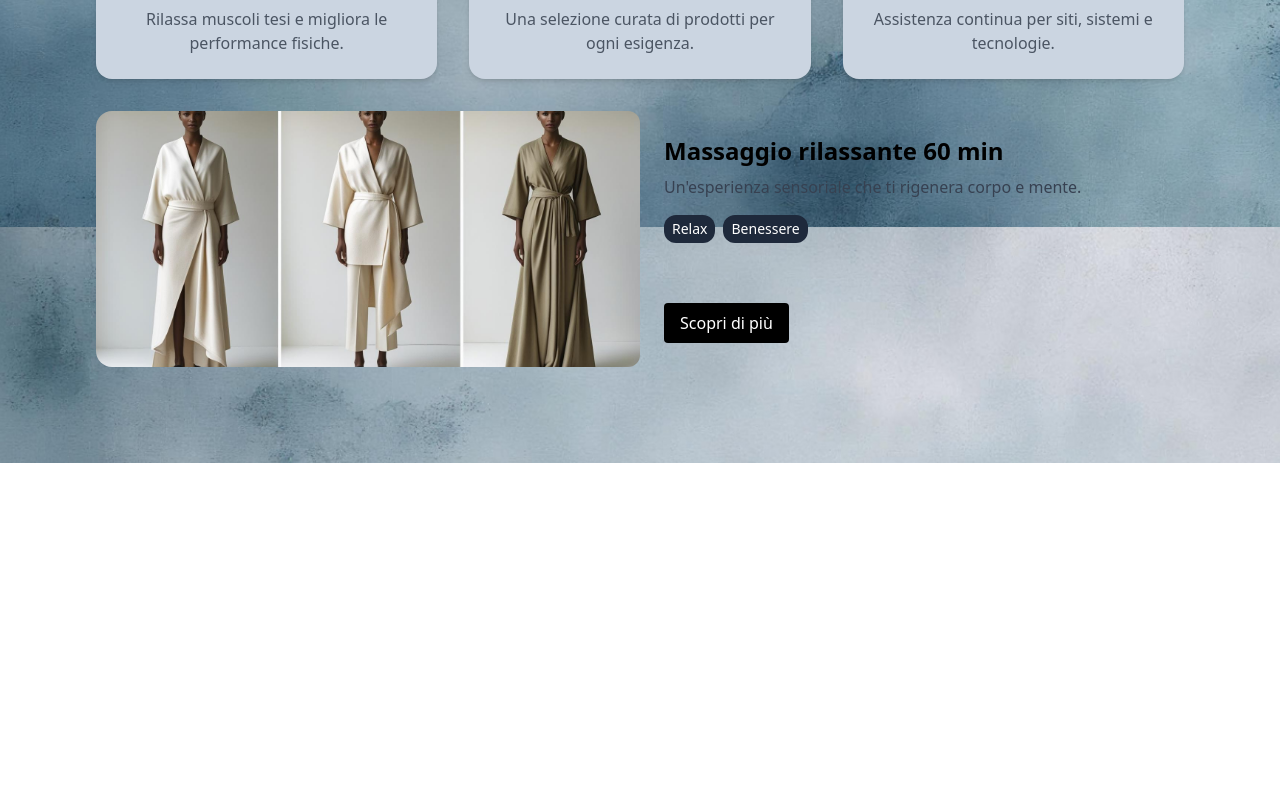
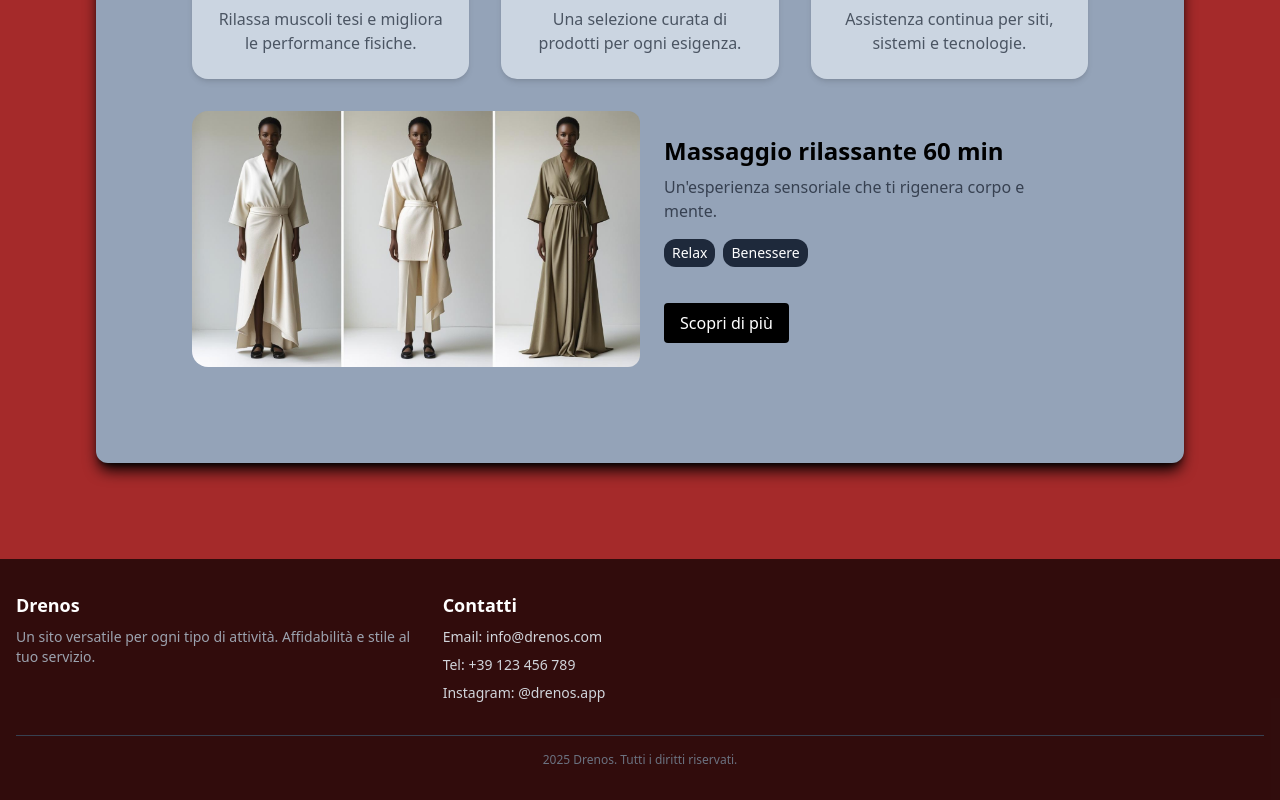
Before and after one commit to AndreaBarberio/drenos-app, a React (Create React App) app: page / in a window 1280 px wide. Shown: the part 573-1373 px from the top of the page. Before the commit the page ends 1036 px from the top, so only its background shows below. Built offline with nearby package versions, Linux system fonts and the light colour scheme.

Commit message:
feat: inizializzato progetto JJ

```diff
--- /dev/null
+++ b/src/components/Footer/Footer.js
@@ -0,0 +1,31 @@
+
+export default function Footer() {
+  return (
+    <footer className="flex flex-col bg-black bg-opacity-70 text-white py-8 px-4 mt-12">
+      <div className="max-w-7xl mx-auto grid grid-cols-1 md:grid-cols-3 gap-8 text-sm">
+        {/* Brand & Description */}
+        <div>
+          <h2 className="text-lg font-semibold mb-2">Drenos</h2>
+          <p className="text-gray-400">
+            Un sito versatile per ogni tipo di attività. Affidabilità e stile al tuo servizio.
+          </p>
+        </div>
+
+
+        <div>
+          <h2 className="text-lg font-semibold mb-2">Contatti</h2>
+          <ul className="space-y-2 text-gray-300">
+            <li>Email: <a href="mailto:info@drenos.com" className="hover:underline">info@drenos.com</a></li>
+            <li>Tel: <a className="hover:underline">+39 123 456 789</a></li>
+            <li>Instagram: <a href="#" className="hover:text-blue-400">@drenos.app</a></li>
+          </ul>
+        </div>
+      </div>
+
+      {/* Bottom Copyright */}
+      <div className="mt-8 border-t border-gray-700 pt-4 text-center text-gray-500 text-xs">
+        {new Date().getFullYear()} Drenos. Tutti i diritti riservati.
+      </div>
+    </footer>
+  );
+}
--- a/src/index.css
+++ b/src/index.css
@@ -2,7 +2,9 @@ html, body, #root {
   height: 100%;
 }
 body {
-  background-image: url('./assets/drenos/drenosbg-2.png');
+  /* background-image: url('./assets/drenos/drenosbg-2.png'); */
+
+  background-color: brown;
   background-size: cover;
   background-position: center;
   background-repeat: no-repeat;
--- a/src/layouts/RootLayout.js
+++ b/src/layouts/RootLayout.js
@@ -2,6 +2,7 @@ import routes from '../routes/routes';
 import DesktopNav from '../components/Navbar/DesktopNav';
 import { Outlet } from 'react-router-dom';
 import logo from "../assets/drenos/logo.png"
+import Footer from '../components/Footer/Footer';
 export default function RootLayout() {
 
   const productRoute = routes.find(route => route.path === '/products');
@@ -18,14 +19,14 @@ export default function RootLayout() {
   const navLinks = routes.filter(route => route.meta?.showInNav);
 
   return (
-    <div className="min-h-screen w-full flex">
+    <div className="flex flex-col w-full ">
       <DesktopNav productRoute={productRoute} dropLabels={dropLabels} dropUrls={dropUrls} navLinks={navLinks} logo={{ src: logo, alt: "Logo" }} links={navLinks} />
-      <main className="flex-1 mt-12">
+      <main className="flex-1 mt-12 mb-12 bg-slate-400 shadow-lg shadow-black m-24 rounded-xl ">
         <Outlet />
       </main>
-      {/*  <footer className="h-16 bg-transparent text-center flex items-center justify-center">
-        Footer
-      </footer> */}
-    </div>
+      {/*
+        */}
+      <Footer className="h-16 bg-transparent text-center flex items-center justify-center backdrop-blur-md" />
+    </div >
   );
 }
```
Also changed, not shown: src/assets/card-images/Beauty/massage.jpg (added), src/assets/card-images/PlantLovers/flower-0.jpg (added).
